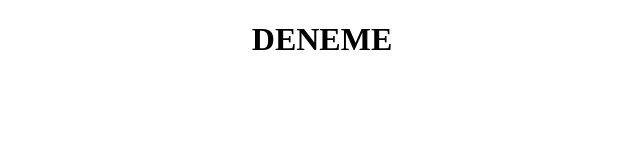
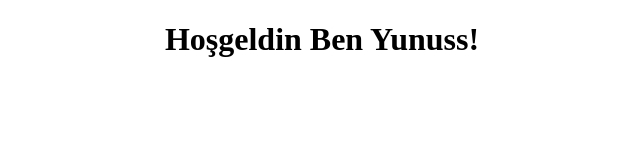
Before and after one commit to sabnyns/sabnyns.github.io, a plain HTML site: page index.html in a window 1280 px wide. Shown: the whole page, without its empty margins (318-958 px from the left). Drawn offline with Linux system fonts and the light colour scheme.

Commit message:
Update index.html

```diff
--- a/index.html
+++ b/index.html
@@ -3,9 +3,9 @@
   <head>
     <meta charset="UTF-8" />
     <meta name="viewport" content="width=device-width, initial-scale=1.0" />
-    <title>Document</title>
+    <title>Yunuss</title>
   </head>
   <body>
-    <h1 style="text-align: center">DENEME</h1>
+    <h1 style="text-align: center">Hoşgeldin Ben Yunuss!</h1>
   </body>
 </html>
```
